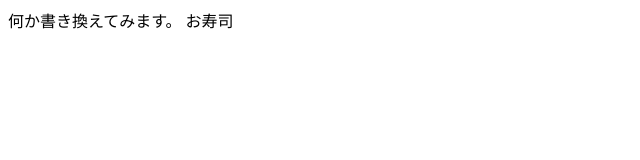
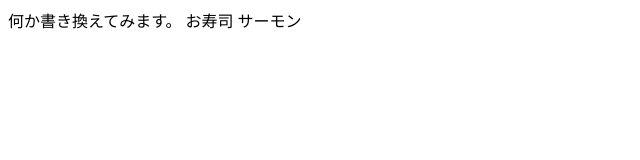
Before and after one commit to westoon-18310/test, a plain HTML site: page index.html in a window 1280 px wide. Shown: the full height of the page, 0-640 px from the left. Drawn offline with Linux system fonts and the light colour scheme.

Commit message:
Update index.html

```diff
--- a/index.html
+++ b/index.html
@@ -7,5 +7,6 @@
     <body>
         何か書き換えてみます。
         お寿司
+        サーモン
     </body>
 </html>
```
